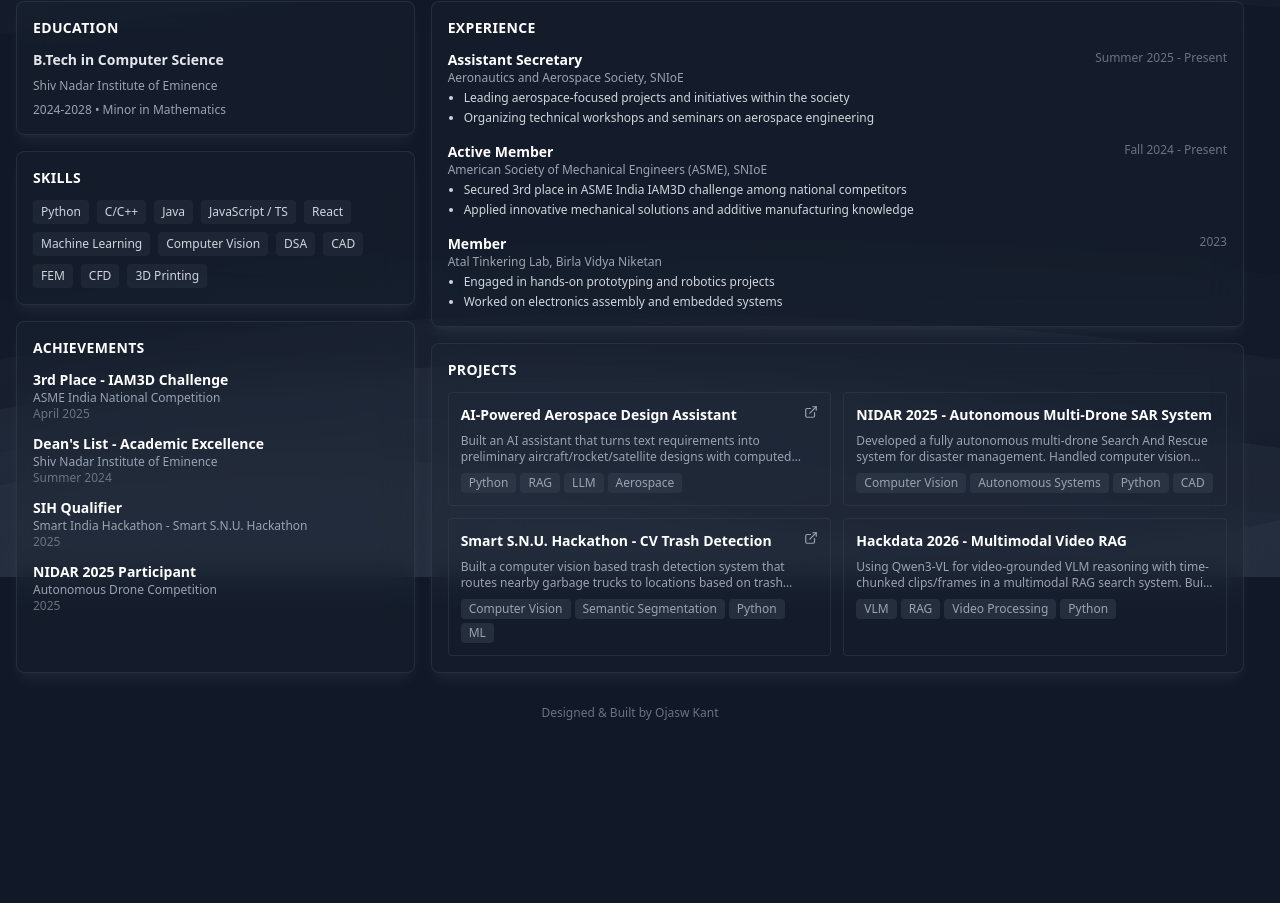
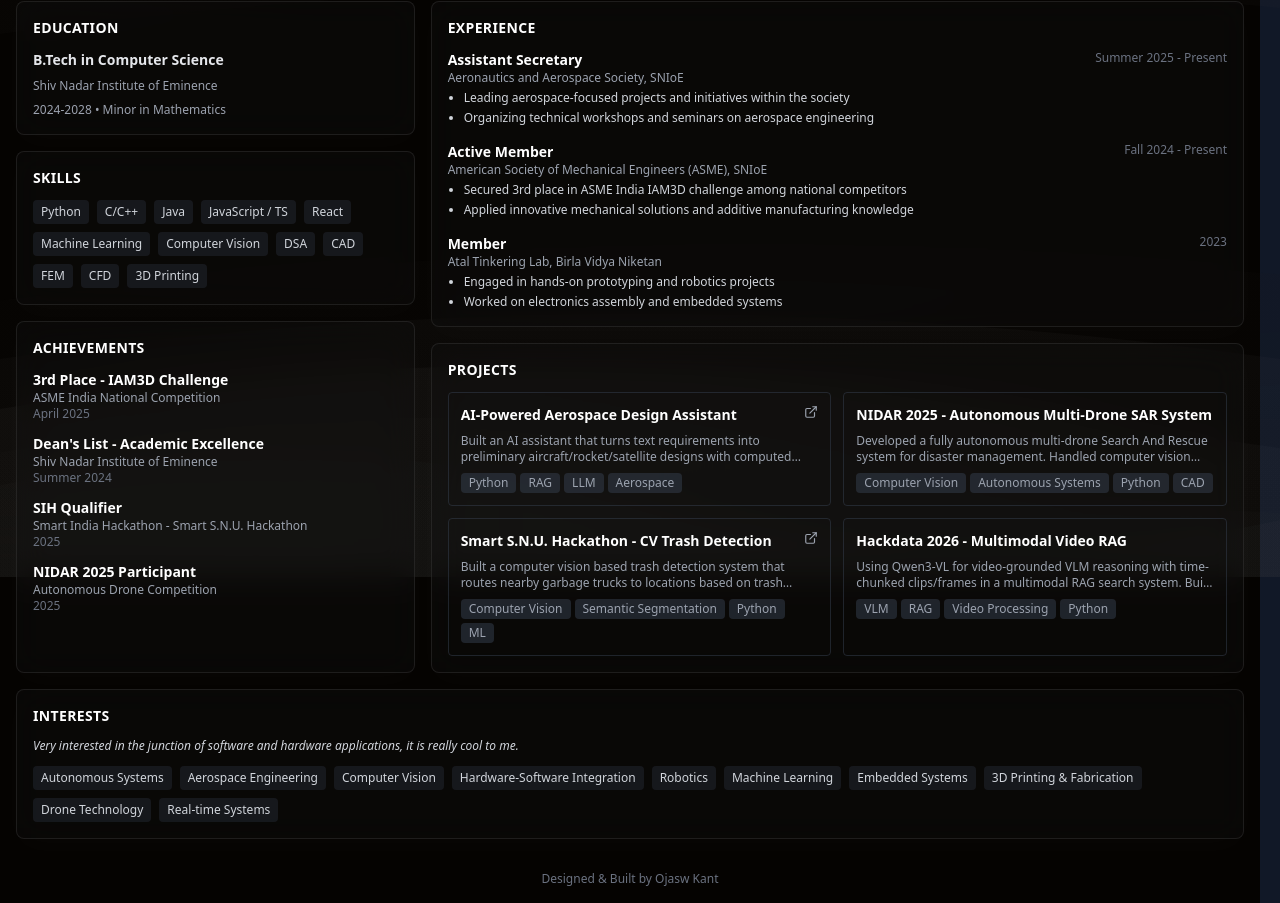
Before and after one commit to ojaswk27/ojaswk27.github.io, a React (Vite) app: page / in a window 1280 px wide. Shown: the part 223-1126 px from the top of the page. Before the commit the page ends 960 px from the top, so only its background shows below. Built offline with nearby package versions, Linux system fonts and the light colour scheme.

Commit message:
Add Interests section with hardware-software junction quote

```diff
--- a/App.tsx
+++ b/App.tsx
@@ -1,6 +1,6 @@
 import React, { useState, useEffect } from "react";
 import type { Project, Experience, Achievement, Skill } from "./types";
-import { PROJECTS, EXPERIENCE, ACHIEVEMENTS, SKILLS } from "./constants";
+import { PROJECTS, EXPERIENCE, ACHIEVEMENTS, SKILLS, INTERESTS } from "./constants";
 
 // --- HELPER & UI COMPONENTS ---
 
@@ -9,7 +9,20 @@ const GlassCard: React.FC<{
   className?: string;
 }> = ({ children, className = "" }) => (
   <div
-    className={`bg-gray-800/30 backdrop-blur-lg border border-gray-700/50 rounded-lg shadow-lg shadow-white/5 ${className}`}
+    className={`backdrop-blur-lg border rounded-lg shadow-lg transition-all duration-200 ${className}`}
+    style={{
+      backgroundColor: 'rgba(20, 20, 20, 0.3)',
+      borderColor: 'rgba(80, 80, 80, 0.3)',
+      boxShadow: '0 8px 32px rgba(255, 255, 255, 0.02)',
+    }}
+    onMouseEnter={(e) => {
+      e.currentTarget.style.borderColor = 'rgba(160, 160, 160, 0.5)';
+      e.currentTarget.style.boxShadow = '0 8px 32px rgba(180, 180, 180, 0.1)';
+    }}
+    onMouseLeave={(e) => {
+      e.currentTarget.style.borderColor = 'rgba(80, 80, 80, 0.3)';
+      e.currentTarget.style.boxShadow = '0 8px 32px rgba(255, 255, 255, 0.02)';
+    }}
   >
     {children}
   </div>
@@ -104,46 +117,46 @@ const WaveBackground = () => (
       }}
     >
       <defs>
-        {/* Slate & Steel Monochrome Gradients */}
+        {/* Pure Monochrome Black/White/Gray Gradients - No Color */}
         <linearGradient id="wave-gradient-1" x1="0%" y1="0%" x2="100%" y2="100%">
-          <stop offset="0%" style={{ stopColor: '#64748b', stopOpacity: 0.15 }} />
-          <stop offset="100%" style={{ stopColor: '#475569', stopOpacity: 0.08 }} />
+          <stop offset="0%" style={{ stopColor: '#505050', stopOpacity: 0.12 }} />
+          <stop offset="100%" style={{ stopColor: '#303030', stopOpacity: 0.06 }} />
         </linearGradient>
         <linearGradient id="wave-gradient-2" x1="100%" y1="0%" x2="0%" y2="100%">
-          <stop offset="0%" style={{ stopColor: '#475569', stopOpacity: 0.12 }} />
-          <stop offset="100%" style={{ stopColor: '#334155', stopOpacity: 0.06 }} />
+          <stop offset="0%" style={{ stopColor: '#404040', stopOpacity: 0.1 }} />
+          <stop offset="100%" style={{ stopColor: '#202020', stopOpacity: 0.05 }} />
         </linearGradient>
         <linearGradient id="wave-gradient-3" x1="50%" y1="0%" x2="50%" y2="100%">
-          <stop offset="0%" style={{ stopColor: '#94a3b8', stopOpacity: 0.1 }} />
-          <stop offset="100%" style={{ stopColor: '#64748b', stopOpacity: 0.05 }} />
+          <stop offset="0%" style={{ stopColor: '#808080', stopOpacity: 0.08 }} />
+          <stop offset="100%" style={{ stopColor: '#606060', stopOpacity: 0.04 }} />
         </linearGradient>
         <linearGradient id="wave-gradient-4" x1="0%" y1="100%" x2="100%" y2="0%">
-          <stop offset="0%" style={{ stopColor: '#cbd5e1', stopOpacity: 0.08 }} />
-          <stop offset="100%" style={{ stopColor: '#94a3b8', stopOpacity: 0.04 }} />
+          <stop offset="0%" style={{ stopColor: '#a0a0a0', stopOpacity: 0.06 }} />
+          <stop offset="100%" style={{ stopColor: '#707070', stopOpacity: 0.03 }} />
         </linearGradient>
         <linearGradient id="wave-gradient-5" x1="100%" y1="100%" x2="0%" y2="0%">
-          <stop offset="0%" style={{ stopColor: '#475569', stopOpacity: 0.1 }} />
-          <stop offset="100%" style={{ stopColor: '#64748b', stopOpacity: 0.04 }} />
+          <stop offset="0%" style={{ stopColor: '#404040', stopOpacity: 0.08 }} />
+          <stop offset="100%" style={{ stopColor: '#505050', stopOpacity: 0.03 }} />
         </linearGradient>
         <linearGradient id="wave-gradient-6" x1="25%" y1="0%" x2="75%" y2="100%">
-          <stop offset="0%" style={{ stopColor: '#1e293b', stopOpacity: 0.12 }} />
-          <stop offset="100%" style={{ stopColor: '#334155', stopOpacity: 0.05 }} />
+          <stop offset="0%" style={{ stopColor: '#1a1a1a', stopOpacity: 0.1 }} />
+          <stop offset="100%" style={{ stopColor: '#2a2a2a', stopOpacity: 0.04 }} />
         </linearGradient>
         <linearGradient id="wave-gradient-7" x1="75%" y1="0%" x2="25%" y2="100%">
-          <stop offset="0%" style={{ stopColor: '#64748b', stopOpacity: 0.09 }} />
-          <stop offset="100%" style={{ stopColor: '#475569', stopOpacity: 0.04 }} />
+          <stop offset="0%" style={{ stopColor: '#606060', stopOpacity: 0.07 }} />
+          <stop offset="100%" style={{ stopColor: '#404040', stopOpacity: 0.03 }} />
         </linearGradient>
         <linearGradient id="wave-gradient-8" x1="0%" y1="50%" x2="100%" y2="50%">
-          <stop offset="0%" style={{ stopColor: '#94a3b8', stopOpacity: 0.07 }} />
-          <stop offset="100%" style={{ stopColor: '#cbd5e1', stopOpacity: 0.03 }} />
+          <stop offset="0%" style={{ stopColor: '#909090', stopOpacity: 0.05 }} />
+          <stop offset="100%" style={{ stopColor: '#b0b0b0', stopOpacity: 0.02 }} />
         </linearGradient>
         <linearGradient id="wave-gradient-9" x1="100%" y1="50%" x2="0%" y2="50%">
-          <stop offset="0%" style={{ stopColor: '#334155', stopOpacity: 0.1 }} />
-          <stop offset="100%" style={{ stopColor: '#475569', stopOpacity: 0.04 }} />
+          <stop offset="0%" style={{ stopColor: '#2a2a2a', stopOpacity: 0.08 }} />
+          <stop offset="100%" style={{ stopColor: '#404040', stopOpacity: 0.03 }} />
         </linearGradient>
         <linearGradient id="wave-gradient-10" x1="50%" y1="100%" x2="50%" y2="0%">
-          <stop offset="0%" style={{ stopColor: '#64748b', stopOpacity: 0.08 }} />
-          <stop offset="100%" style={{ stopColor: '#94a3b8', stopOpacity: 0.03 }} />
+          <stop offset="0%" style={{ stopColor: '#505050', stopOpacity: 0.06 }} />
+          <stop offset="100%" style={{ stopColor: '#808080', stopOpacity: 0.02 }} />
         </linearGradient>
       </defs>
 
@@ -151,7 +164,7 @@ const WaveBackground = () => (
       <path fill="url(#wave-gradient-1)" d="M0,100 Q480,0 960,100 T1920,100 V0 H0 Z">
         <animate
           attributeName="d"
-          dur="16s"
+          dur="80s"
           repeatCount="indefinite"
           values="
             M0,100 Q480,0 960,100 T1920,100 V0 H0 Z;
@@ -164,7 +177,7 @@ const WaveBackground = () => (
       <path fill="url(#wave-gradient-2)" d="M0,150 Q640,40 1280,150 T2560,150 V0 H0 Z">
         <animate
           attributeName="d"
-          dur="20s"
+          dur="100s"
           repeatCount="indefinite"
           values="
             M0,150 Q640,40 1280,150 T2560,150 V0 H0 Z;
@@ -177,7 +190,7 @@ const WaveBackground = () => (
       <path fill="url(#wave-gradient-3)" d="M0,210 Q800,80 1600,210 T3200,210 V0 H0 Z">
         <animate
           attributeName="d"
-          dur="24s"
+          dur="120s"
           repeatCount="indefinite"
           values="
             M0,210 Q800,80 1600,210 T3200,210 V0 H0 Z;
@@ -190,7 +203,7 @@ const WaveBackground = () => (
       <path fill="url(#wave-gradient-4)" d="M0,280 Q960,130 1920,280 T3840,280 V0 H0 Z">
         <animate
           attributeName="d"
-          dur="28s"
+          dur="140s"
           repeatCount="indefinite"
           values="
             M0,280 Q960,130 1920,280 T3840,280 V0 H0 Z;
@@ -203,7 +216,7 @@ const WaveBackground = () => (
       <path fill="url(#wave-gradient-5)" d="M0,360 Q1120,200 2240,360 T4480,360 V0 H0 Z">
         <animate
           attributeName="d"
-          dur="32s"
+          dur="160s"
           repeatCount="indefinite"
           values="
             M0,360 Q1120,200 2240,360 T4480,360 V0 H0 Z;
@@ -216,7 +229,7 @@ const WaveBackground = () => (
       <path fill="url(#wave-gradient-6)" d="M0,720 Q1120,560 2240,720 T4480,720 V1080 H0 Z">
         <animate
           attributeName="d"
-          dur="30s"
+          dur="150s"
           repeatCount="indefinite"
           values="
             M0,720 Q1120,560 2240,720 T4480,720 V1080 H0 Z;
@@ -229,7 +242,7 @@ const WaveBackground = () => (
       <path fill="url(#wave-gradient-7)" d="M0,800 Q960,650 1920,800 T3840,800 V1080 H0 Z">
         <animate
           attributeName="d"
-          dur="26s"
+          dur="130s"
           repeatCount="indefinite"
           values="
             M0,800 Q960,650 1920,800 T3840,800 V1080 H0 Z;
@@ -242,7 +255,7 @@ const WaveBackground = () => (
       <path fill="url(#wave-gradient-8)" d="M0,870 Q800,720 1600,870 T3200,870 V1080 H0 Z">
         <animate
           attributeName="d"
-          dur="22s"
+          dur="110s"
           repeatCount="indefinite"
           values="
             M0,870 Q800,720 1600,870 T3200,870 V1080 H0 Z;
@@ -255,7 +268,7 @@ const WaveBackground = () => (
       <path fill="url(#wave-gradient-9)" d="M0,930 Q640,800 1280,930 T2560,930 V1080 H0 Z">
         <animate
           attributeName="d"
-          dur="19s"
+          dur="95s"
           repeatCount="indefinite"
           values="
             M0,930 Q640,800 1280,930 T2560,930 V1080 H0 Z;
@@ -268,7 +281,7 @@ const WaveBackground = () => (
       <path fill="url(#wave-gradient-10)" d="M0,980 Q480,850 960,980 T1920,980 V1080 H0 Z">
         <animate
           attributeName="d"
-          dur="17s"
+          dur="85s"
           repeatCount="indefinite"
           values="
             M0,980 Q480,850 960,980 T1920,980 V1080 H0 Z;
@@ -329,7 +342,7 @@ function App() {
   }, []);
 
   return (
-    <div className="relative min-h-screen w-full bg-gray-900 text-gray-200 font-sans">
+    <div className="relative min-h-screen w-full text-gray-200 font-sans" style={{ backgroundColor: '#050301' }}>
       {/* Animated Wave Background */}
       <div className="fixed top-0 left-0 w-screen h-screen z-0" style={{ width: '100vw', height: '100vh' }}>
         <WaveBackground />
@@ -376,7 +389,7 @@ function App() {
             <h1 className="text-4xl md:text-5xl font-bold text-gray-100 mb-2">
               Ojasw Kant
             </h1>
-            <p className="text-lg md:text-xl text-gray-100 font-share-tech mb-4">
+            <p className="text-lg md:text-xl font-share-tech mb-4" style={{ color: '#f97316' }}>
               {displayText}<span className="animate-pulse">|</span>
             </p>
             <div className="flex justify-center gap-4 mb-4">
@@ -493,6 +506,23 @@ function App() {
             </div>
           </div>
 
+          {/* Interests Section */}
+          <div className="mt-4">
+            <GlassCard className="p-4">
+              <h3 className="text-sm font-bold text-white mb-3 uppercase tracking-wide">Interests</h3>
+              <p className="text-xs text-gray-300 mb-3 italic">
+                Very interested in the junction of software and hardware applications, it is really cool to me.
+              </p>
+              <div className="flex flex-wrap gap-2">
+                {INTERESTS.map((interest, index) => (
+                  <span key={index} className="bg-gray-700/30 text-gray-300 text-xs px-2 py-1 rounded">
+                    {interest}
+                  </span>
+                ))}
+              </div>
+            </GlassCard>
+          </div>
+
           {/* Footer */}
           <div className="text-center mt-8 text-xs text-gray-500">
             <p>Designed & Built by Ojasw Kant</p>
--- a/constants.tsx
+++ b/constants.tsx
@@ -332,3 +332,16 @@ export const SKILLS: Skill[] = [
     ),
   },
 ];
+
+export const INTERESTS = [
+  "Autonomous Systems",
+  "Aerospace Engineering",
+  "Computer Vision",
+  "Hardware-Software Integration",
+  "Robotics",
+  "Machine Learning",
+  "Embedded Systems",
+  "3D Printing & Fabrication",
+  "Drone Technology",
+  "Real-time Systems"
+];
```
